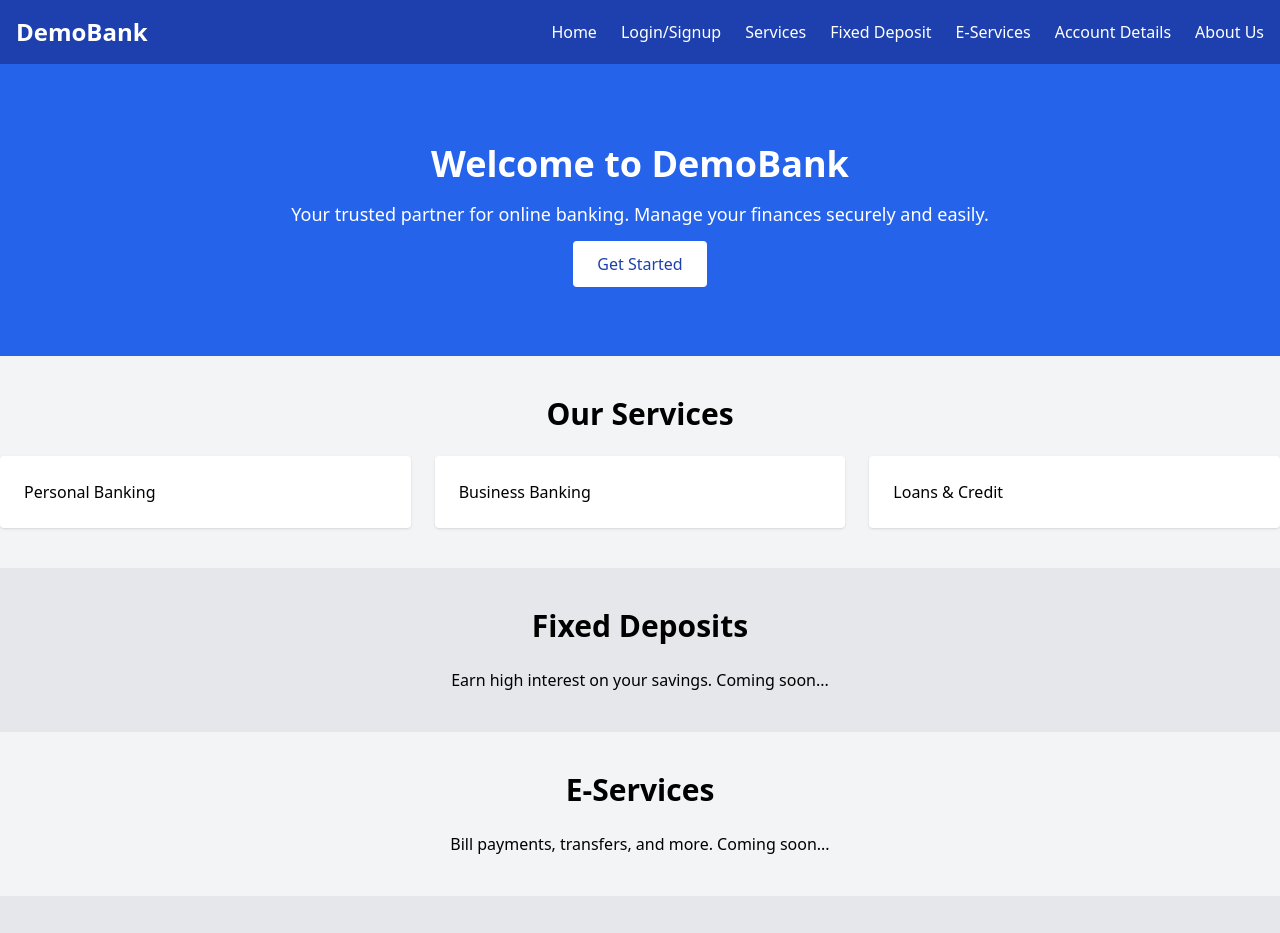
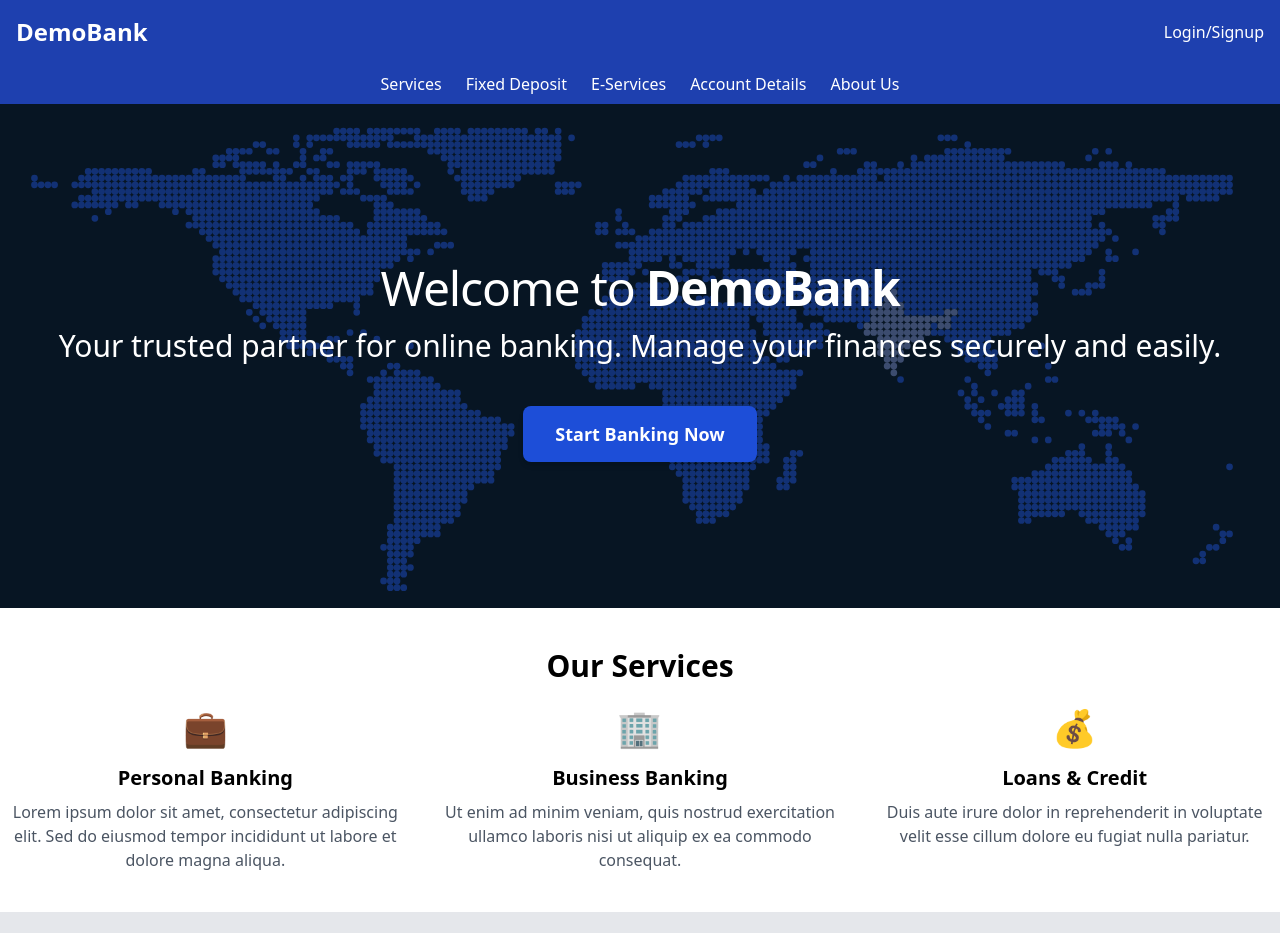
Before and after one commit to kumarpage/banking, a plain HTML site: page index.html in a window 1280 px wide. Shown: the top 933 px of the page. Drawn offline with nearby package versions, Linux system fonts and the light colour scheme.

Commit message:
Update index.html: add back-to-top button, enable smooth scrolling, and minor hero tweaks

```diff
--- a/index.html
+++ b/index.html
@@ -1,5 +1,5 @@
 <!DOCTYPE html>
-<html lang="en">
+<html lang="en" class="scroll-smooth">
 
 <head>
   <meta charset="UTF-8">
@@ -11,79 +11,155 @@
 </head>
 
 <body class="bg-gray-100 font-sans">
-  <!-- Navigation Bar -->
-  <nav class="bg-blue-800 text-white p-4 shadow-md">
-    <div class="container mx-auto flex justify-between items-center">
+  <!-- Navigation Bar (Full-width background, structured with primary and secondary rows) -->
+  <nav class="bg-blue-800 text-white shadow-md w-full">
+    <!-- Primary Row: Logo and Login/Signup -->
+    <div class="container mx-auto flex justify-between items-center p-4">
       <h1 class="text-2xl font-bold">DemoBank</h1>
-      <ul class="flex space-x-6">
-        <li><a href="index.html" class="hover:underline">Home</a></li>
-        <li><a href="login.html" class="hover:underline">Login/Signup</a></li>
+      <div class="flex items-center space-x-6">
+        <a href="login.html" class="hover:underline hidden md:block">Login/Signup</a>
+        <!-- Hide on mobile, show on md+ -->
+        <!-- Mobile Menu Toggle Button -->
+        <button id="mobileMenuBtn" class="md:hidden text-3xl focus:outline-none">&#9776;</button>
+        <!-- Hamburger icon -->
+      </div>
+    </div>
+
+    <!-- Secondary Row: Other navigation links, right-aligned on desktop, hidden/toggle on mobile; visibility controls padding -->
+    <div id="secondaryNav" class="w-full hidden md:block">
+      <!-- Toggle hidden on this div; no py-2 here to avoid extra space when hidden -->
+      <div class="container mx-auto">
+        <ul
+          class="flex flex-col md:flex-row md:justify-center space-y-4 md:space-y-0 md:space-x-6 py-2 p-4 md:py-2 md:px-0">
           <li><a href="#services" class="hover:underline">Services</a></li>
           <li><a href="#fixed-deposit" class="hover:underline">Fixed Deposit</a></li>
           <li><a href="#e-services" class="hover:underline">E-Services</a></li>
           <li><a href="#account-details" class="hover:underline">Account Details</a></li>
           <li><a href="#about-us" class="hover:underline">About Us</a></li>
+          <!-- Show Login on mobile menu -->
+          <li class="md:hidden"><a href="login.html" class="hover:underline">Login/Signup</a></li>
         </ul>
+      </div>
     </div>
   </nav>
 
-  <!-- Hero Section -->
-  <section class="bg-blue-600 text-white py-20 text-center">
-    <div class="container mx-auto">
-      <h2 class="text-4xl font-bold mb-4">Welcome to DemoBank</h2>
-      <p class="text-lg mb-6">Your trusted partner for online banking. Manage your finances securely and easily.</p>
-      <a href="login.html" class="bg-white text-blue-800 px-6 py-3 rounded hover:bg-gray-200">Get Started</a>
+  <!-- Hero Section (Full-width background with SVG, content in container, with overlay for dull effect) -->
+  <section class="hero-bg font-sans text-white py-32 text-center w-full relative md:py-40">
+    <!-- Increased height with py-32 (md:py-40 for larger screens); changed font to sans for clean look -->
+    <div class="absolute inset-0 bg-black opacity-50"></div> <!-- Overlay to make background dull -->
+    <div class="container mx-auto relative z-10">
+      <h2 class="text-5xl mb-4 tracking-tight">Welcome to <strong class="font-extrabold">DemoBank</strong></h2>
+      <!-- Impactful heading: larger size, extrabold, tracking for emphasis -->
+      <p class="text-3xl mb-6 pb-8">Your trusted partner for online banking. Manage your finances securely and easily.
+      </p> <!-- Decent running text: standard sans, slightly larger -->
+      <a href="login.html"
+        class="bg-blue-700 text-white px-8 py-4 rounded-lg hover:bg-blue-800 font-semibold text-lg shadow-md">Start
+        Banking Now</a> <!-- Reverted to title case text -->
     </div>
   </section>
 
   <!-- Services Section -->
-  <section id="services" class="py-10">
+  <section id="services" class="py-10 bg-white w-full">
     <div class="container mx-auto">
       <h3 class="text-3xl font-bold mb-6 text-center">Our Services</h3>
       <div class="grid grid-cols-1 md:grid-cols-3 gap-6">
-        <div class="bg-white p-6 shadow rounded">Personal Banking</div>
-        <div class="bg-white p-6 shadow rounded">Business Banking</div>
-        <div class="bg-white p-6 shadow rounded">Loans & Credit</div>
+        <div>
+          <div class="text-center mb-4">
+            <span class="text-4xl">💼</span> <!-- Simple icon for Personal Banking -->
+          </div>
+          <h4 class="text-xl font-semibold mb-2 text-center">Personal Banking</h4>
+          <p class="text-gray-600 text-center">Lorem ipsum dolor sit amet, consectetur adipiscing elit. Sed do eiusmod
+            tempor incididunt ut labore et dolore magna aliqua.</p>
+        </div>
+        <div>
+          <div class="text-center mb-4">
+            <span class="text-4xl">🏢</span> <!-- Simple icon for Business Banking -->
+          </div>
+          <h4 class="text-xl font-semibold mb-2 text-center">Business Banking</h4>
+          <p class="text-gray-600 text-center">Ut enim ad minim veniam, quis nostrud exercitation ullamco laboris nisi
+            ut aliquip ex ea commodo consequat.</p>
+        </div>
+        <div>
+          <div class="text-center mb-4">
+            <span class="text-4xl">💰</span> <!-- Simple icon for Loans & Credit -->
+          </div>
+          <h4 class="text-xl font-semibold mb-2 text-center">Loans & Credit</h4>
+          <p class="text-gray-600 text-center">Duis aute irure dolor in reprehenderit in voluptate velit esse cillum
+            dolore eu fugiat nulla pariatur.</p>
+        </div>
       </div>
     </div>
   </section>
 
-  <!-- Fixed Deposit Section -->
-  <section id="fixed-deposit" class="bg-gray-200 py-10">
+  <!-- Fixed Deposit Section (Full-width gray background, content in container) -->
+  <section id="fixed-deposit" class="bg-gray-200 py-10 w-full">
     <div class="container mx-auto text-center">
       <h3 class="text-3xl font-bold mb-6">Fixed Deposits</h3>
       <p>Earn high interest on your savings. Coming soon...</p>
     </div>
   </section>
 
-  <!-- E-Services Section -->
-  <section id="e-services" class="py-10">
+  <!-- E-Services Section (Full-width white background, content in container) -->
+  <section id="e-services" class="py-10 bg-white w-full">
     <div class="container mx-auto text-center">
       <h3 class="text-3xl font-bold mb-6">E-Services</h3>
       <p>Bill payments, transfers, and more. Coming soon...</p>
     </div>
   </section>
 
-  <!-- Account Details Section -->
-  <section id="account-details" class="bg-gray-200 py-10">
+  <!-- Account Details Section (Full-width gray background, content in container) -->
+  <section id="account-details" class="bg-gray-200 py-10 w-full">
     <div class="container mx-auto text-center">
       <h3 class="text-3xl font-bold mb-6">Account Details</h3>
       <p>View balances and transactions. Login to access.</p>
     </div>
   </section>
 
-  <!-- About Us Section -->
-  <section id="about-us" class="py-10">
+  <!-- About Us Section (Full-width white background, content in container) -->
+  <section id="about-us" class="py-10 bg-white w-full">
     <div class="container mx-auto text-center">
       <h3 class="text-3xl font-bold mb-6">About Us</h3>
       <p>We are a leading bank committed to innovation and security.</p>
     </div>
   </section>
 
-  <!-- Footer -->
-  <footer class="bg-blue-800 text-white py-4 text-center">
+  <!-- Footer (Full-width background, content in container for centered text) -->
+  <footer class="bg-blue-800 text-white py-4 text-center w-full">
+    <div class="container mx-auto">
       <p>&copy; 2025 DemoBank. All rights reserved.</p>
+    </div>
   </footer>
+
+  <!-- Back to Top Button (with chevron-like upward arrow icon, wider and shorter icon in a circle background) -->
+  <button id="backToTop"
+    class="fixed bottom-4 right-4 bg-blue-800 text-white w-12 h-12 flex items-center justify-center rounded-full opacity-50 hover:opacity-100 transition-opacity duration-300 hidden shadow-md text-3xl">&#8963;</button>
+  <!-- Kept circle with rounded-full, w-12 h-12; icon &#8963; (⌃) is wedge/chevron up, inherently wider/shorter; text-3xl centers and fills nicely -->
+
+  <!-- JavaScript for Mobile Menu Toggle and Back to Top -->
+  <script>
+    // Mobile Menu Toggle
+    const mobileMenuBtn = document.getElementById('mobileMenuBtn');
+    const secondaryNav = document.getElementById('secondaryNav');
+
+    mobileMenuBtn.addEventListener('click', () => {
+      secondaryNav.classList.toggle('hidden');
+    });
+
+    // Back to Top Button Functionality
+    const backToTopBtn = document.getElementById('backToTop');
+
+    window.onscroll = function () {
+      if (document.body.scrollTop > 300 || document.documentElement.scrollTop > 300) {
+        backToTopBtn.classList.remove('hidden');
+      } else {
+        backToTopBtn.classList.add('hidden');
+      }
+    };
+
+    backToTopBtn.addEventListener('click', function () {
+      window.scrollTo({ top: 0, behavior: 'smooth' });
+    });
+  </script>
 </body>
 
 </html>
--- a/script.js
+++ b/script.js
@@ -9,7 +9,7 @@ document
     // Mock login service (hardcoded for demo)
     if (username === 'user' && password === '1111') {
       alert('Login successful! Redirecting to account details...');
-      // Redirect to account details (placeholder; create account-details.html later)
+      // Redirect to account details
       window.location.href = 'account-details.html';
     } else {
       alert('Invalid username or password. Please try again.');
--- a/styles.css
+++ b/styles.css
@@ -1 +1,9 @@
 /* Add custom styles here */
+.hero-bg {
+  background-image: url('images/map.svg');
+  background-size: cover; /* Or 'contain' if you want it to fit without cropping */
+  background-position: right;
+  background-repeat: no-repeat;
+  /* Fallback color if SVG fails to load */
+  background-color: #2563eb; /* Matches Tailwind's blue-600 */
+}
```
Also changed, not shown: account-details.html (+10 -25 lines), login.html (+2 -2 lines), images/map.svg (added). Lines whose indentation alone changed are shown as unchanged.
